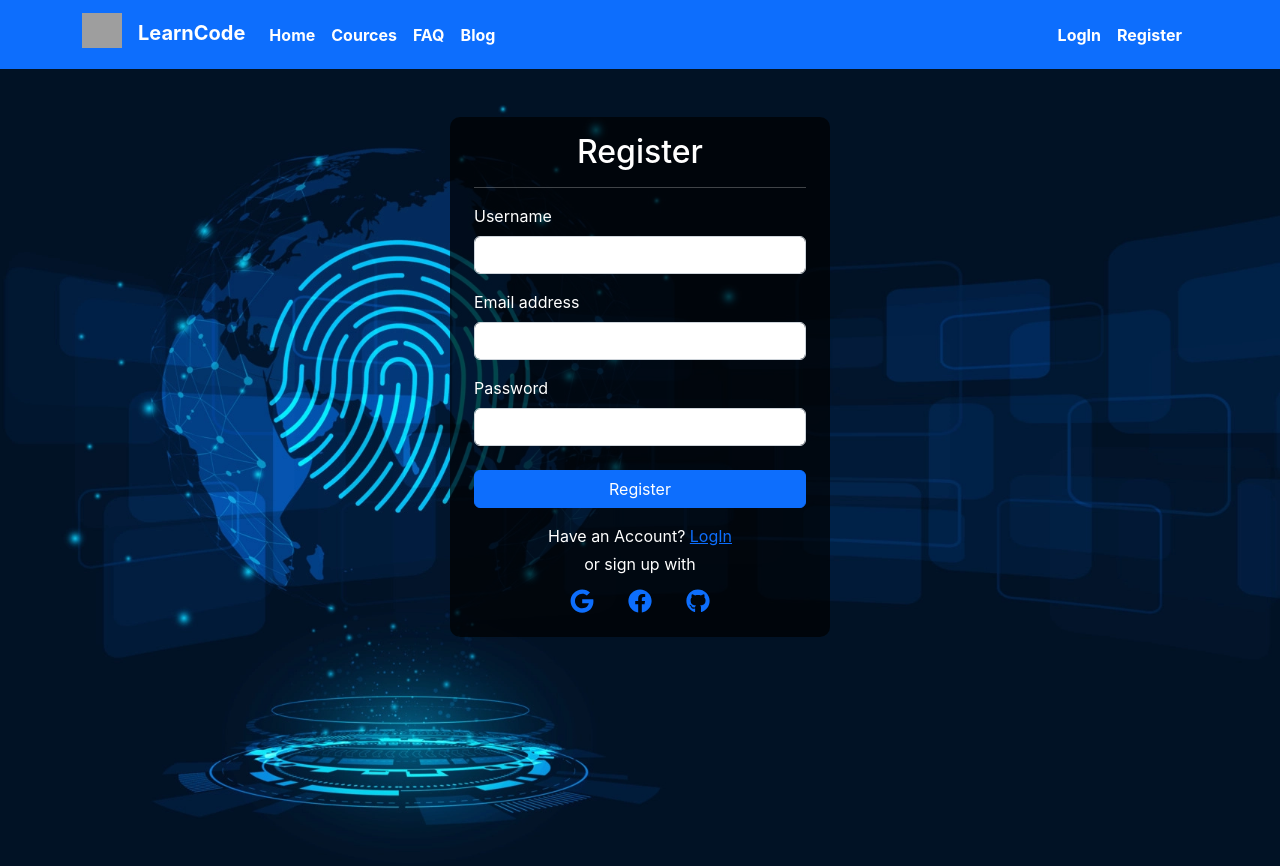
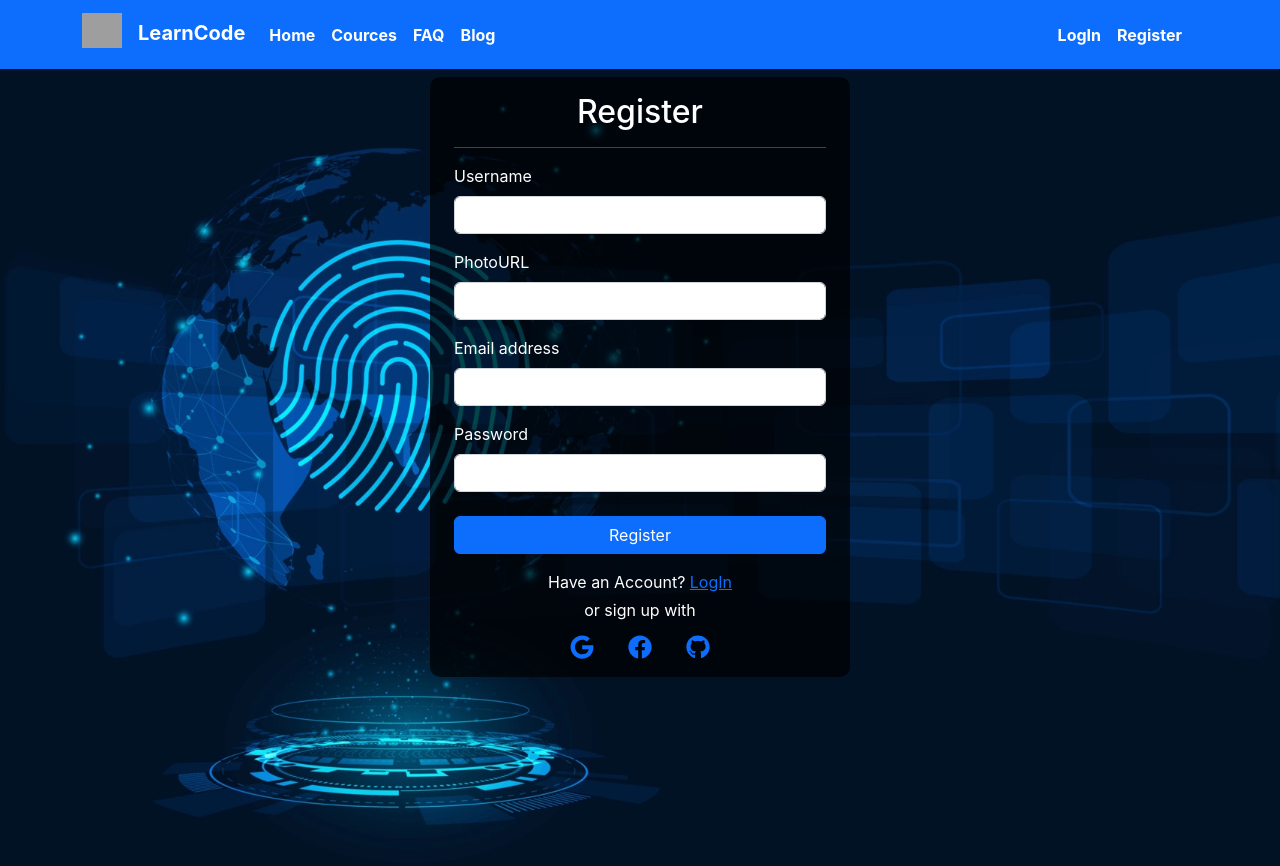
Before and after one commit to rabiul155/LearnCode-client, a React (Create React App) app: page /register in a window 1280 px wide. Shown: the top 866 px of the page. Built offline with nearby package versions, Linux system fonts and the light colour scheme; grey boxes are pictures that could not be loaded.

Commit message:
user created

```diff
--- a/package.json
+++ b/package.json
@@ -6,8 +6,10 @@
     "@testing-library/jest-dom": "^5.16.5",
     "@testing-library/react": "^13.4.0",
     "@testing-library/user-event": "^13.5.0",
+    "firebase": "^9.12.1",
     "react": "^18.2.0",
     "react-dom": "^18.2.0",
+    "react-hot-toast": "^2.4.0",
     "react-icons": "^4.6.0",
     "react-router-dom": "^6.4.2",
     "react-scripts": "5.0.1",
--- a/src/component/CourseCard/CourceCard.js
+++ b/src/component/CourseCard/CourceCard.js
@@ -3,14 +3,14 @@ import { Link } from 'react-router-dom';
 import './CourceCard.css'
 
 const CourceCard = ({ cource }) => {
-    console.log(cource)
+
     const { id, name, picture } = cource;
 
     return (
         <div className='col-3 m-3'>
             <div className="card cource-container" >
                 <img src={picture} className="card-img-top bg-black" alt="..." />
-                <div className="card-body p-1">
+                <div className="card-body p-1 ">
                     <h5 className="card-title text-black">{name}</h5>
                     <Link to={`/cource/${id}`} className="btn btn-primary w-100">Start Learning </Link>
                 </div>
--- a/src/component/Register/Register.css
+++ b/src/component/Register/Register.css
@@ -1,12 +1,13 @@
 .register {
-    height: 520px;
-    width: 380px;
+    height: 600px;
+    width: 420px;
     background-color: rgba(0, 0, 0, 0.7);
     border-radius: 10px;
 }
 
 .register-page {
     background-image: url('../../images/login.webp');
-    height: 100vh;
+    background-attachment: fixed;
     background-size: cover;
+    min-height: 100vh;
 }
--- a/src/component/Register/Register.js
+++ b/src/component/Register/Register.js
@@ -1,31 +1,80 @@
 import React from 'react';
 import './Register.css'
 import { FaGoogle, FaFacebook, FaGithub } from "react-icons/fa"
-import { Link } from 'react-router-dom';
+import { Link, useNavigate } from 'react-router-dom';
+import { useContext } from 'react';
+import { AuthContext } from '../../context/UserContext';
+import toast from 'react-hot-toast';
 
 
 const Register = () => {
+
+    const navigate = useNavigate();
+
+    const { createUser, createUserGoogle } = useContext(AuthContext);
+
+    const handleSubmit = (event) => {
+        event.preventDefault();
+        const form = event.target;
+        const name = form.username.value;
+        const photoURL = form.photoURL.value;
+        const email = form.email.value;
+        const password = form.password.value;
+        console.log(name, photoURL, email, password);
+        createUser(email, password)
+            .then(result => {
+                toast.success('Accout created successfully!!!')
+                form.reset();
+                const user = result.user;
+                console.log(user);
+                navigate('/');
+            })
+            .catch(error => {
+                console.error('create user error ', error)
+            })
+    }
+
+
+    const handleGoogleSignIn = () => {
+        createUserGoogle()
+            .then(result => {
+                toast.success('Accout created successfully!!!')
+                const user = result.user;
+                console.log(user);
+                navigate('/');
+            })
+            .catch(e => {
+                console.error('google sign in error', e)
+            })
+    }
+
     return (
+
         <div className=' d-flex justify-content-center  register-page'>
-            <form className='register pt-3 ps-4 pe-4 mt-5'>
+            <form onSubmit={handleSubmit} className='register pt-3 ps-4 pe-4 mt-2'>
 
                 <h2 className=' text-center'>Register</h2>
                 <hr />
 
                 <div className="form-outline mb-3">
                     <label className="form-label " htmlFor="form2Example1">Username</label>
-                    <input name='username' type="text" id="form2Example1" className="form-control search-field" />
+                    <input name='username' type="text" id="form2Example1" className="form-control search-field" required />
+                </div>
+
+                <div className="form-outline mb-3">
+                    <label className="form-label " htmlFor="form2Example1">PhotoURL</label>
+                    <input name='photoURL' type="text" id="form2Example1" className="form-control search-field" />
                 </div>
 
 
                 <div className="form-outline mb-3">
                     <label className="form-label " htmlFor="form2Example1">Email address</label>
-                    <input name='email' type="email" id="form2Example1" className="form-control search-field" />
+                    <input name='email' type="email" id="form2Example1" className="form-control search-field" required />
                 </div>
 
                 <div className="form-outline mb-4">
                     <label className="form-label " htmlFor="form2Example2">Password</label>
-                    <input name='password' type="password" id="form2Example2" className="form-control search-field" />
+                    <input name='password' type="password" id="form2Example2" className="form-control search-field" required />
                 </div>
 
                 <button type="submit" className="btn btn-primary btn-block mb-3 w-100">Register</button>
@@ -35,7 +84,7 @@ const Register = () => {
                     <p className=' m-1 p-0'>or sign up with</p>
 
                     <button type="button" className="btn btn-link btn-floating mx-1">
-                        <FaGoogle className=' fs-4'></FaGoogle>
+                        <FaGoogle onClick={handleGoogleSignIn} className=' fs-4'></FaGoogle>
                     </button>
 
                     <button type="button" className="btn btn-link btn-floating mx-1">
--- /dev/null
+++ b/src/context/UserContext.js
@@ -0,0 +1,44 @@
+import React from 'react';
+import { createContext } from 'react';
+import { getAuth, createUserWithEmailAndPassword, GoogleAuthProvider, signInWithPopup, signOut, signInWithEmailAndPassword, sendPasswordResetEmail } from "firebase/auth";
+import app from '../firebase/firebase.config';
+import { useState } from 'react';
+
+
+
+export const AuthContext = createContext();
+
+const auth = getAuth(app);
+
+
+const UserContext = ({ children }) => {
+
+    const googleProvider = new GoogleAuthProvider();
+    const [loading, setLoading] = useState(true)
+    const [user, setUser] = useState("null")
+
+
+    //  user created with email and password
+    const createUser = (email, password) => {
+        return createUserWithEmailAndPassword(auth, email, password)
+    }
+
+    // create user using google
+    const createUserGoogle = () => {
+        return signInWithPopup(auth, googleProvider);
+    }
+
+
+
+
+
+
+    const propsInfo = { user, createUser, createUserGoogle };
+    return (
+        <AuthContext.Provider value={propsInfo}>
+            {children}
+        </AuthContext.Provider>
+    );
+};
+
+export default UserContext;
--- /dev/null
+++ b/src/firebase/firebase.config.js
@@ -0,0 +1,19 @@
+// Import the functions you need from the SDKs you need
+import { initializeApp } from "firebase/app";
+// TODO: Add SDKs for Firebase products that you want to use
+// https://firebase.google.com/docs/web/setup#available-libraries
+
+// Your web app's Firebase configuration
+const firebaseConfig = {
+    apiKey: "AIzaSyBKUMNSQP8Ne1dj80-s00RXG5Bh15E-mYg",
+    authDomain: "assignment-d6e68.firebaseapp.com",
+    projectId: "assignment-d6e68",
+    storageBucket: "assignment-d6e68.appspot.com",
+    messagingSenderId: "608161403300",
+    appId: "1:608161403300:web:961efc7f2b2989fe2eb131"
+};
+
+// Initialize Firebase
+const app = initializeApp(firebaseConfig);
+
+export default app;
--- a/src/index.js
+++ b/src/index.js
@@ -3,12 +3,20 @@ import ReactDOM from 'react-dom/client';
 import './index.css';
 import App from './App';
 import reportWebVitals from './reportWebVitals';
+import UserContext from './context/UserContext';
+import { Toaster } from 'react-hot-toast';
 
 const root = ReactDOM.createRoot(document.getElementById('root'));
 root.render(
-  <React.StrictMode>
+
+  <UserContext>
+    <Toaster
+      position="top-center"
+      reverseOrder={false}
+    />
     <App />
-  </React.StrictMode>
+  </UserContext>
+
 );
 
 // If you want to start measuring performance in your app, pass a function
```
Also changed, not shown: 1 other file (tests, documents, lock files or other folders).
